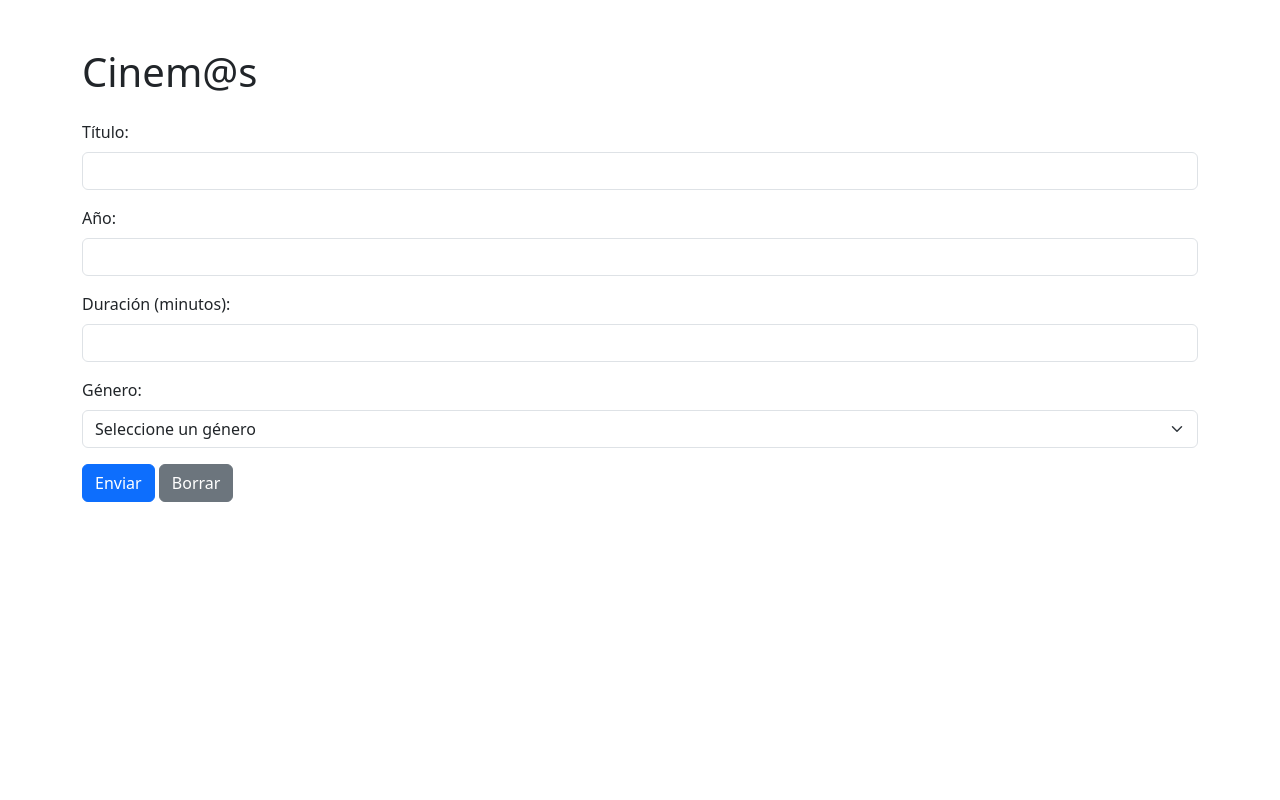
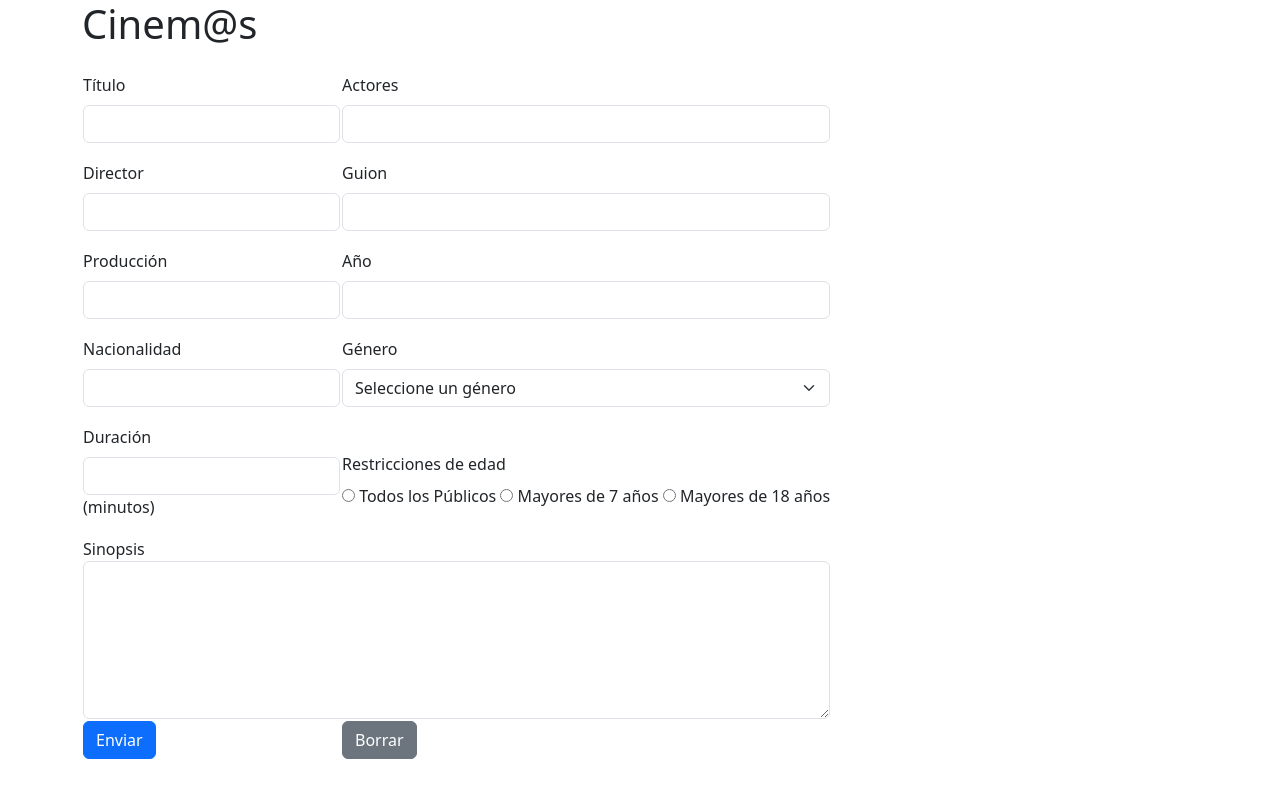
Before and after one commit to FranciscoPJ/pwd2024-tps, a PHP site: page /cinemas.php in a window 1280 px wide. Run offline with PHP 8.4, Linux system fonts and the light colour scheme.

Commit message:
Agregue el control y action

```diff
--- a/2.tp2/4.ej4/vista/cinemas.php
+++ b/2.tp2/4.ej4/vista/cinemas.php
@@ -7,9 +7,43 @@
     <link href="https://cdn.jsdelivr.net/npm/bootstrap@5.3.0/dist/css/bootstrap.min.css" rel="stylesheet">
     <script src="https://code.jquery.com/jquery-3.6.0.min.js"></script>
     <script>
-        $(document).ready(function() {
-            $('#peliculaForm').on('submit', function() {
+        function validar() {
             var valido = true;
+
+            // Validación del campo "Título" - Solo texto
+            var titulo = $('#titulo').val();
+            if (!/^[a-zA-Z\s]+$/.test(titulo)) {
+                alert('Por favor, ingrese solo letras en el campo Título.');
+                valido = false;
+            }
+
+            // Validación del campo "Actores" - Solo texto
+            var actores = $('#actores').val();
+            if (!/^[a-zA-Z\s]+$/.test(actores)) {
+                alert('Por favor, ingrese solo letras en el campo Actores.');
+                valido = false;
+            }
+
+            // Validación del campo "Director" - Solo texto
+            var director = $('#director').val();
+            if (!/^[a-zA-Z\s]+$/.test(director)) {
+                alert('Por favor, ingrese solo letras en el campo Director.');
+                valido = false;
+            }
+
+            // Validación del campo "Guion" - Texto y números
+            var guion = $('#guion').val();
+            if (!/^[a-zA-Z0-9\s]+$/.test(guion)) {
+                alert('Por favor, ingrese solo letras y números en el campo Guion.');
+                valido = false;
+            }
+
+            // Validación del campo "Producción" - Texto y números
+            var produccion = $('#produccion').val();
+            if (!/^[a-zA-Z0-9\s]+$/.test(produccion)) {
+                alert('Por favor, ingrese solo letras y números en el campo Producción.');
+                valido = false;
+            }
 
             // Validación del campo "Año"
             var anio = $('#anio').val();
@@ -18,15 +52,28 @@
                 valido = false;
             }
 
-                // Validación del campo "Duración"
+            // Validación del campo "Nacionalidad" - Solo texto
+            var nacionalidad = $('#nacionalidad').val();
+            if (!/^[a-zA-Z\s]+$/.test(nacionalidad)) {
+                alert('Por favor, ingrese solo letras en el campo Nacionalidad.');
+                valido = false;
+            }
+
+            // Validación del campo "Duración" - Solo números
             var duracion = $('#duracion').val();
             if (!/^\d{1,3}$/.test(duracion)) {
                 alert('Por favor, ingrese una duración válida de hasta 3 dígitos.');
                 valido = false;
             }
 
+            // Validación del campo "Restricciones de edad"
+            if (!$('input[name="restricciones"]:checked').val()) {
+                alert('Por favor, seleccione una restricción de edad.');
+                valido = false;
+            }
+
             // Verificar que todos los campos estén completos
-                $('#peliculaForm input, #peliculaForm select').each(function() {
+            $('#peliculaForm input, #peliculaForm select, #peliculaForm textarea').each(function() {
                 if ($(this).val() === '') {
                     alert('Por favor, complete todos los campos.');
                     valido = false;
@@ -35,8 +82,9 @@
             });
 
             return valido;
-            });
+        }
 
+        $(document).ready(function() {
             // Botón para limpiar el formulario
             $('#borrar').on('click', function() {
                 $('#peliculaForm')[0].reset();
@@ -45,23 +93,64 @@
     </script>
 </head>
 <body>
-    <div class="container mt-5">
+    <div class="container mt-18">
         <h1>Cinem@s</h1>
-        <form id="peliculaForm" action="action.php" method="post" class="mt-4">
+        <form id="peliculaForm" action="action/actionej4.php" method="post" class="mt-4" onsubmit="return validar();">
+
+            <table>
+                <tr>
+                    <td>
                         <div class="mb-3">
-                <label for="titulo" class="form-label">Título:</label>
+                            <label for="titulo" class="form-label">Título</label>
                             <input type="text" id="titulo" name="titulo" class="form-control" required>
                         </div>
+                    </td>
+                    <td>
                         <div class="mb-3">
-                <label for="anio" class="form-label">Año:</label>
+                            <label for="actores" class="form-label">Actores</label>
+                            <input type="text" id="actores" name="actores" class="form-control" required>
+                        </div>
+                    </td>
+                </tr>
+
+                <tr>
+                    <td>
+                        <div class="mb-3">
+                            <label for="director" class="form-label">Director</label>
+                            <input type="text" id="director" name="director" class="form-control" required>
+                        </div>
+                    </td>
+                    <td>
+                        <div class="mb-3">
+                            <label for="guion" class="form-label">Guion</label>
+                            <input type="text" id="guion" name="guion" class="form-control" required>
+                        </div>
+                    </td>
+                </tr>
+                <tr>
+                    <td>
+                        <div class="mb-3">
+                            <label for="produccion" class="form-label">Producción</label>
+                            <input type="text" id="produccion" name="produccion" class="form-control" required>
+                        </div>
+                    </td>
+                    <td>
+                        <div class="mb-3">
+                            <label for="anio" class="form-label">Año</label>
                             <input type="text" id="anio" name="anio" class="form-control" maxlength="4" required>
                         </div>
+                    </td>
+                </tr>
+                <tr>
+                    <td>
                         <div class="mb-3">
-                <label for="duracion" class="form-label">Duración (minutos):</label>
-                <input type="text" id="duracion" name="duracion" class="form-control" maxlength="3" required>
+                            <label for="nacionalidad" class="form-label">Nacionalidad</label>
+                            <input type="text" id="nacionalidad" name="nacionalidad" class="form-control" maxlength="3" required>
                         </div>
+                    </td>
+                    <td>
                         <div class="mb-3">
-                <label for="genero" class="form-label">Género:</label>
+                            <label for="genero" class="form-label">Género</label>
                             <select id="genero" name="genero" class="form-select" required>
                                 <option value="">Seleccione un género</option>
                                 <option value="Comedia">Comedia</option>
@@ -72,10 +161,40 @@
                                 <option value="Otras">Otras</option>
                             </select>
                         </div>
+                    </td>
+                </tr>
+                <tr>
+                    <td>
+                        <div class="mb-3">
+                            <label for="duracion" class="form-label">Duración</label>
+                            <input type="text" id="duracion" name="duracion" class="form-control" maxlength="3" required>(minutos)
+                        </div>
+                    </td>
+                    <td>
+                        <label for="restricciones" class="form-label">Restricciones de edad</label><br>
+                        <input type="radio" id="restricciones" name="restricciones" value="Todos"> Todos los Públicos
+                        <input type="radio" id="restricciones" name="restricciones" value="7"> Mayores de 7 años
+                        <input type="radio" id="restricciones" name="restricciones" value="18"> Mayores de 18 años
+                    </td>
+                </tr>
+                <tr>
+                    <td colspan="2">Sinopsis<br>
+                        <textarea name="mensajeTarea" id="mensaje" cols="50" rows="6" class="form-control" required></textarea>
+                    </td>
+                </tr>
+                <tr>
+                    <td>
                         <div class="mb-3">
                             <button type="submit" class="btn btn-primary">Enviar</button>
+                        </div>
+                    </td>
+                    <td>
+                        <div class="mb-3">
                             <button type="button" id="borrar" class="btn btn-secondary">Borrar</button>
                         </div>
+                    </td>
+                </tr>
+            </table>
         </form>
     </div>
 </body>
```
Also changed, not shown: 2.tp2/4.ej4/control/pelicula.php (added, +38 -0 lines), 2.tp2/4.ej4/vista/action/actionej4.php (added, +45 -0 lines). Lines whose indentation alone changed are shown as unchanged.
